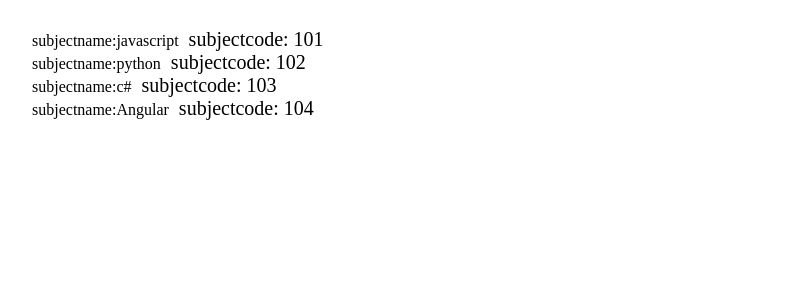
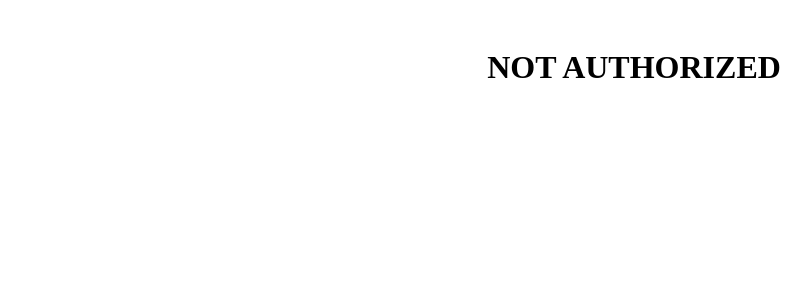
Before and after one commit to anubapatla/my-angular-app1, an Angular app: page / in a window 1280 px wide. Shown: the top 300 px of the page, without its empty margins (6-817 px from the left). Built offline with nearby package versions, Linux system fonts and the light colour scheme.

Commit message:
html template ng-template

```diff
--- a/src/app/app.component.html
+++ b/src/app/app.component.html
@@ -6,10 +6,9 @@
 <!-- * * * * * * * * * Delete the template below * * * * * * * * * -->
 <!-- * * * * * * * to get started with your project! * * * * * * * -->
 <!-- * * * * * * * * * * * * * * * * * * * * * * * * * * * * * * * -->
-<div *ngFor="let subject of subjectlist">
-  <div>
-    <span style="margin: 10px;">subjectname:{{ subject.name }}</span>
-    <span style="font-size: 20px">subjectcode: {{ subject.subCode }}</span>
-  </div>
-
-</div>
+<ng-container  *ngIf="isAuthorized; else notAuthorized">
+  <h1>Authorized USER</h1>
+</ng-container>
+<ng-template #notAuthorized>
+  <h1>NOT AUTHORIZED</h1>
+</ng-template>
--- a/src/app/app.component.ts
+++ b/src/app/app.component.ts
@@ -16,24 +16,5 @@ export class AppComponent {
   title(title: any) {
     throw new Error('Method not implemented.');
   }
-  subjectlist =[
-    {
-      subCode:101,
-      name:'javascript',
-    },
-      {
-         subCode:102,
-         name:'python'
-      },
-      {
-      subCode:103,
-      name:'c#',
-    },
-     {
-      subCode:104,
-      name:'Angular',
-    },
-
-  ];
-
+  isAuthorized:boolean =false;
 }
```
